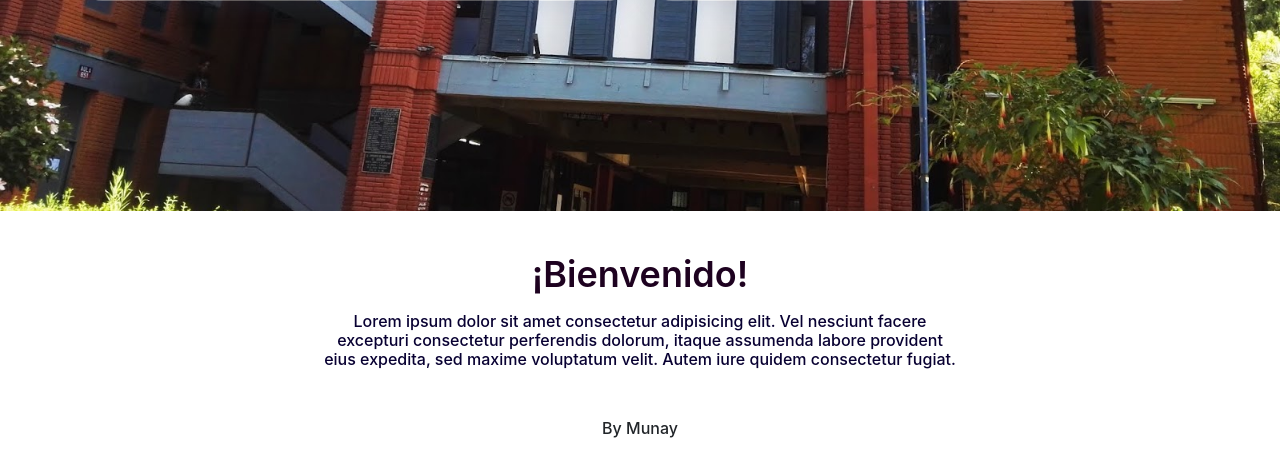
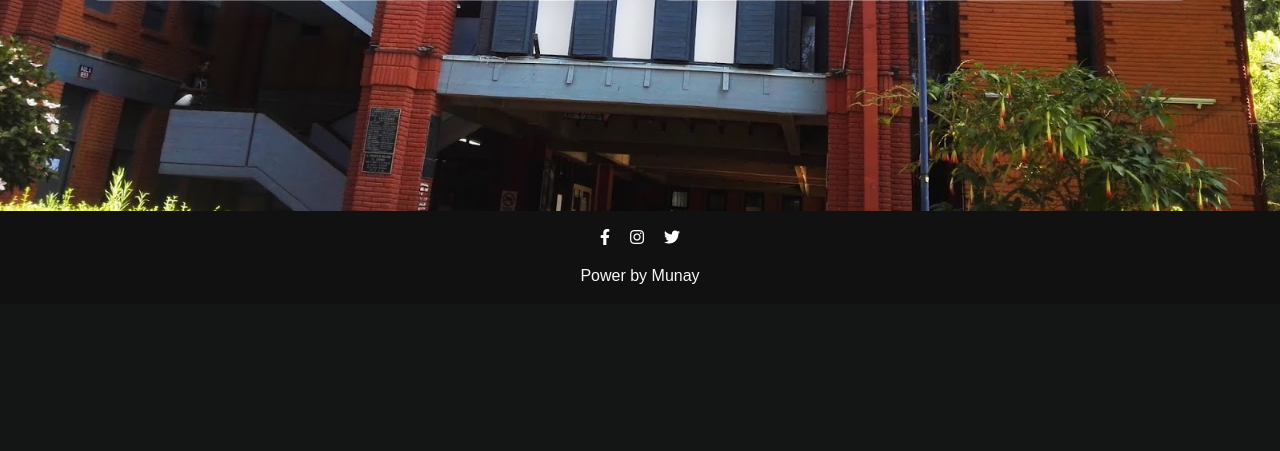
Before and after one commit to Yarias2106/Sistema_Reserva_Aulas, a Django app: page /VistaDocente/ in a window 1280 px wide. Shown: the part 652-1103 px from the top of the page. After the commit the page ends 936 px from the top, so only its background shows below. Run offline with Django 3.2, Linux system fonts and the light colour scheme; a user stored in the database is signed in; data comes from the database, SQL or seed files in the repository; some libraries are stand-ins or nearby versions.

Commit message:
Footer página docente corregido

```diff
--- a/Proyecto_Munay/Proyecto_Munay/Templates/VistaDocente.html
+++ b/Proyecto_Munay/Proyecto_Munay/Templates/VistaDocente.html
@@ -11,9 +11,11 @@
     <link rel="preconnect" href="https://fonts.gstatic.com" crossorigin>
     <link href="https://fonts.googleapis.com/css2?family=Open+Sans:ital,wght@0,300;0,400;0,600;0,700;0,800;1,300;1,400;1,600;1,700;1,800&display=swap" rel="stylesheet">
     <link rel="stylesheet" href="https://fonts.googleapis.com/css?family=Material+Icons">
+    <link href="https://cdnjs.cloudflare.com/ajax/libs/font-awesome/5.13.0/css/all.min.css" rel="stylesheet">
     <script type="text/javascript" src="Js/prefixfree.min.js"></script>
     <link href="https://cdn.jsdelivr.net/npm/bootstrap@5.1.3/dist/css/bootstrap.min.css" rel="stylesheet" integrity="sha384-1BmE4kWBq78iYhFldvKuhfTAU6auU8tT94WrHftjDbrCEXSU1oBoqyl2QvZ6jIW3" crossorigin="anonymous">
     <link rel="stylesheet" href="{% static '/css/cssDocente.css' %}">
+    <link rel="stylesheet" href="{% static '/css/footer.css' %}">
 </head>
 
 <body>
@@ -71,18 +73,17 @@
         </div>
     </section>
 
-    <!-- Bienvenida Section -->
+    <footer class='footColor mt-auto'>
+        <div class="footer-content">
+            <ul class="socials">
 
-    <section id="Bienvenida">
-        <div class="Bienvenida-container">
-          <h1>¡Bienvenido!</h1>
-          <h2 class="col-sm-8 col-lg-6">Lorem ipsum dolor sit amet consectetur adipisicing elit. Vel nesciunt facere excepturi consectetur perferendis dolorum, itaque assumenda labore provident eius expedita, sed maxime voluptatum velit. Autem iure quidem consectetur fugiat.</h2>
-          <h6 class="Foot">By Munay</h6>
+                <li><a href="" target="_BLANK"><i class="fab fa-facebook-f"></i></a></li>
+                <li><a href="" target="_BLANK"><i class="fab fa-instagram"></i></a></li>
+                <li><a href="" target="_BLANK"><i class="fab fa-twitter"></i></a></li>
+            </ul>
+            <h6 class="text-light">Power by Munay</h6>
         </div>
-      </section>
-      <!-- End Bienvenida Section -->
-
-
+    </footer>
 
 <!-- JavaScript Bundle with Popper -->
 <script src="https://code.jquery.com/jquery-3.3.1.slim.min.js"
--- a/Proyecto_Munay/Proyecto_Munay/Templates/login.html
+++ b/Proyecto_Munay/Proyecto_Munay/Templates/login.html
@@ -17,6 +17,7 @@
     <link href="https://cdnjs.cloudflare.com/ajax/libs/font-awesome/5.13.0/css/all.min.css" rel="stylesheet">
 
     <link rel="stylesheet" href="{% static '/css/stilos.css' %}">
+    <link rel="stylesheet" href="{% static '/css/footer.css' %}">
     <script src="https://ajax.googleapis.com/ajax/libs/jquery/3.6.0/jquery.min.js"></script>
     <script src="https://code.jquery.com/jquery-3.2.1.js"></script>
     <script type="text/javascript">
--- a/Proyecto_Munay/static/css/cssDocente.css
+++ b/Proyecto_Munay/static/css/cssDocente.css
@@ -124,3 +124,41 @@ body{
   padding: 8px 8px 8px 0;
   margin-bottom: 8px;
 }
+
+.footColor{
+  margin-top: 2%;
+  padding-bottom: 0.8%;
+  background-color: #111;
+  padding-top: 1.2%;
+  color: #fff;
+}
+
+.footer-content{
+  display: flex;
+  align-items: center;
+  justify-content: center;
+  flex-direction: column;
+  text-align: center;
+  font-family: Arial, Helvetica, sans-serif;
+}
+
+.socials{
+  list-style: none;
+  display: flex;
+  padding-left: 0%;
+}
+.socials li{
+  margin: 0 10px;
+}
+.socials a{
+  text-decoration: none;
+  color: #fff;
+}
+.socials a i{
+  font-size: 1rem;
+  transition: color .3s ease;
+}
+.socials a:hover{
+  color: rgb(116, 111, 111);
+
+}
--- /dev/null
+++ b/Proyecto_Munay/static/css/footer.css
@@ -0,0 +1,37 @@
+.footColor{
+    margin-top: 2%;
+    padding-bottom: 0.8%;
+    background-color: #111;
+    padding-top: 1.2%;
+    color: #fff;
+  }
+
+  .footer-content{
+    display: flex;
+    align-items: center;
+    justify-content: center;
+    flex-direction: column;
+    text-align: center;
+    font-family: Arial, Helvetica, sans-serif;
+  }
+
+  .socials{
+    list-style: none;
+    display: flex;
+    padding-left: 0%;
+  }
+  .socials li{
+    margin: 0 10px;
+  }
+  .socials a{
+    text-decoration: none;
+    color: #fff;
+  }
+  .socials a i{
+    font-size: 1rem;
+    transition: color .3s ease;
+  }
+  .socials a:hover{
+    color: rgb(116, 111, 111);
+
+  }
```
Also changed, not shown: Proyecto_Munay/static/css/stilos.css (+0 -38 lines).
